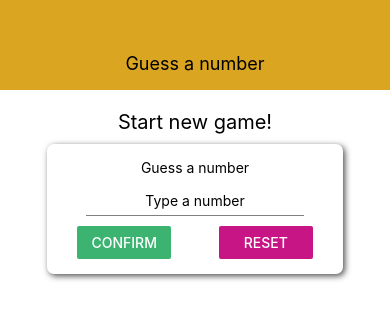
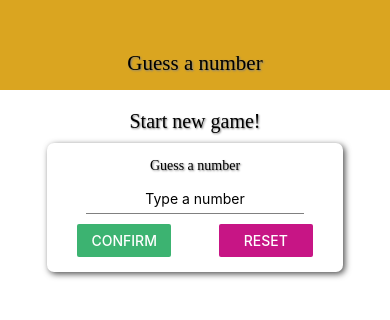
Before and after one commit to Dig1fy/Guess-The-Number, a React Native app in the folder Guess-The-Number-app/: screen / in a window 390 px wide. Shown: the top 320 px of the page. Built offline with nearby package versions, Linux system fonts and the light colour scheme.

Commit message:
Extract common BodyText component

```diff
--- /dev/null
+++ b/Guess-The-Number-app/components/Common/BodyText.js
@@ -0,0 +1,20 @@
+import React from 'react';
+import { Text, StyleSheet } from 'react-native';
+
+const BodyText = props => {
+    return (<Text style={{ ...styles.myTextStyle, ...props.style }}>
+        {props.children}
+    </Text >
+    )
+}
+
+const styles = StyleSheet.create({
+    myTextStyle: {
+        fontFamily: 'notoserif',
+        textShadowColor: 'gray',
+        textShadowRadius: 2,
+        textShadowOffset: { width: 1, height: 1 }
+    }
+})
+
+export default BodyText;
--- a/Guess-The-Number-app/components/Header/Header.js
+++ b/Guess-The-Number-app/components/Header/Header.js
@@ -1,10 +1,11 @@
 import React from "react";
 import { View, Text, StyleSheet } from 'react-native'
+import BodyText from "../Common/BodyText";
 
 const Header = (props) => {
     return (
         <View style={styles.header}>
-            <Text style={styles.headerTitle}>{props.title}</Text>
+            <BodyText style={styles.headerTitle}>{props.title}</BodyText>
         </View>
     )
 }
@@ -21,7 +22,7 @@ const styles = StyleSheet.create({
     },
     headerTitle: {
         color: 'black',
-        fontSize: 18,
+        fontSize: 21,
 
     },
 })
--- a/Guess-The-Number-app/components/NumberContainer/NumberContainer.js
+++ b/Guess-The-Number-app/components/NumberContainer/NumberContainer.js
@@ -1,11 +1,12 @@
 import React from "react";
 import { Text, View, StyleSheet } from 'react-native'
 import Colors from "../../constants/Colors";
+import BodyText from "../Common/BodyText";
 
 const NumberContainer = props => {
     return (
         <View style={styles.container}>
-            <Text style={styles.number}>{props.children}</Text>
+            <BodyText style={styles.number}>{props.children}</BodyText>
         </View>
     )
 }
--- a/Guess-The-Number-app/screens/GameOverScreen.js
+++ b/Guess-The-Number-app/screens/GameOverScreen.js
@@ -1,5 +1,6 @@
 import React from 'react';
 import { Text, View, StyleSheet, Button, Image } from 'react-native';
+import BodyText from '../components/Common/BodyText';
 
 const GameOverScreen = props => {
     return (
@@ -13,8 +14,8 @@ const GameOverScreen = props => {
                 />
             </View>
             <View style={styles.gameOver}>
-                <Text style={styles.text}>Total rounds:</Text>
-                <Text style={styles.text}>{props.totalTries}</Text>
+                <BodyText style={styles.text}>Total rounds:</BodyText>
+                <BodyText style={styles.text}>{props.totalTries}</BodyText>
             </View>
             <View>
                 <Button title="Restart" onPress={props.onRestart} />
--- a/Guess-The-Number-app/screens/GameScreen.js
+++ b/Guess-The-Number-app/screens/GameScreen.js
@@ -3,6 +3,7 @@ import { Text, View, StyleSheet, Button, Alert } from 'react-native';
 
 import NumberContainer from '../components/NumberContainer/NumberContainer';
 import Card from '../components/Card/Card';
+import BodyText from '../components/Common/BodyText';
 
 const generateNumberBetween = (min, max, exclude) => {
     //Generate inclusive min/max number
@@ -49,7 +50,7 @@ const GameScreen = props => {
 
     return (
         <View style={styles.screen}>
-            <Text>Current Guess</Text>
+            <BodyText>Current Guess</BodyText>
             <NumberContainer>{currentGuess}</NumberContainer>
             <Card style={styles.buttonContainer}>
                 <Button title="Lower" onPress={nextGuessHandler.bind(this, 'lower')} />
--- a/Guess-The-Number-app/screens/StartGameScreen.js
+++ b/Guess-The-Number-app/screens/StartGameScreen.js
@@ -5,6 +5,7 @@ import Card from '../components/Card/Card'
 import Colors from '../constants/Colors'
 import Input from '../components/Input/Input'
 import NumberContainer from "../components/NumberContainer/NumberContainer";
+import BodyText from "../components/Common/BodyText";
 
 const StartGameScreen = props => {
     const [enteredValue, setEnteredValue] = useState('');
@@ -38,7 +39,7 @@ const StartGameScreen = props => {
     if (confirmed) {
         confirmedOutput =
             <Card style={styles.outputContainer}>
-                <Text>Chosen number: </Text>
+                <BodyText>Chosen number: </BodyText>
                 <NumberContainer> {selectedNumber}</NumberContainer>
                 <Button title="START GAME" onPress={() => props.click(selectedNumber)} />
             </Card>
@@ -48,9 +49,9 @@ const StartGameScreen = props => {
     return (
         <TouchableWithoutFeedback onPress={() => Keyboard.dismiss()}>
             <View style={styles.screen}>
-                <Text style={styles.title}>Start new game!</Text>
+                <BodyText style={styles.title}>Start new game!</BodyText>
                 <Card style={styles.inputContainer}>
-                    <Text >Guess a number</Text>
+                    <BodyText >Guess a number</BodyText>
                     < Input style={styles.input}
                         keyboardType="number-pad"
                         maxLength={2}
```
